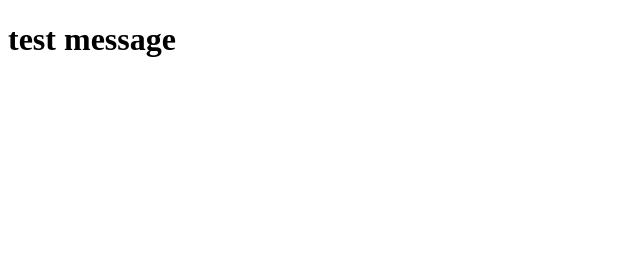
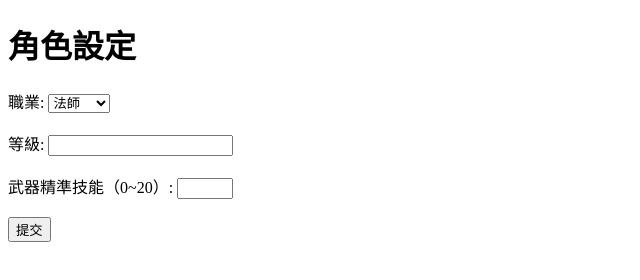
Before and after one commit to hakurumi/state-simulator, a plain HTML site: page index.html in a window 1280 px wide. Shown: the whole page, without its empty margins (0-640 px from the left). Drawn offline with Linux system fonts and the light colour scheme.

Commit message:
init new page with simple detail

```diff
--- a/index.html
+++ b/index.html
@@ -1,12 +1,31 @@
 <!DOCTYPE html>
-<html lang="en">
-    <head>
-        <meta charset="UTF-8">
-        <meta name="viewport" content="width=device-width, initial-scale=1.0">
-        <meta http-equiv="X-UA-Compatible" content="IE=edge">
-        <title>Document</title>
-    </head>
-    <body>
-        <h1>test message</h1>
-    </body>
+<html lang="zh-Hant">
+<head>
+  <meta charset="UTF-8">
+  <title>角色設定表單</title>
+</head>
+<body>
+  <h1>角色設定</h1>
+  <form>
+    <label for="job">職業: </label>
+    <select id="job" name="job">
+      <option value="法師">法師</option>
+      <option value="劍士">劍士</option>
+      <option value="盜賊">盜賊</option>
+      <option value="弓箭手">弓箭手</option>
+      <option value="海盜">海盜</option>
+    </select>
+    <br><br>
+
+    <label for="level">等級: </label>
+    <input type="number" id="level" name="level" min="1" required>
+    <br><br>
+
+    <label for="accuracy">武器精準技能（0~20）: </label>
+    <input type="number" id="accuracy" name="accuracy" min="0" max="20" required>
+    <br><br>
+
+    <button type="submit">提交</button>
+  </form>
+</body>
 </html>
```
Also changed, not shown: project/index.html (deleted, +0 -12 lines).
